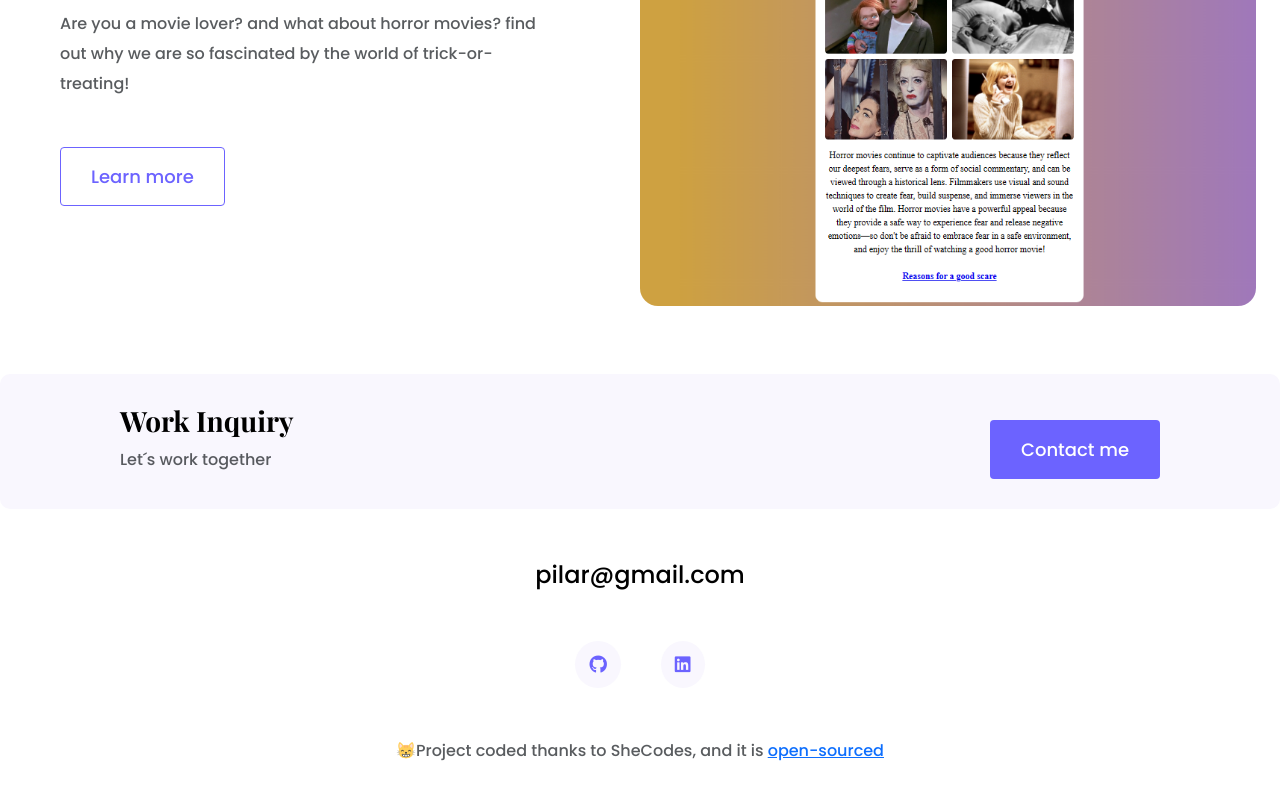
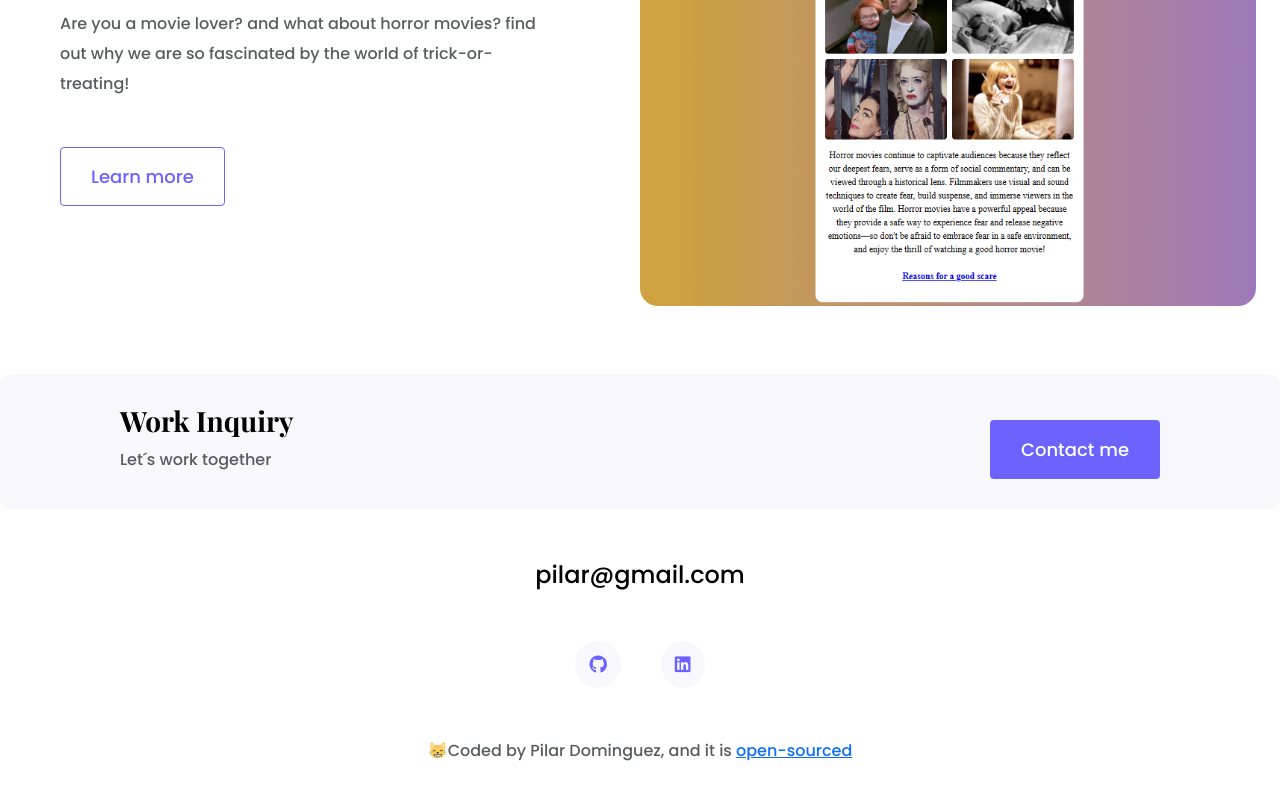
Before and after one commit to Pildomfl/my-portoflio-project, a plain HTML site: page index.html in a window 1280 px wide. Shown: the part 2315-3115 px from the top of the page. Drawn offline with nearby package versions, Linux system fonts and the light colour scheme.

Commit message:
final update

```diff
--- a/index.html
+++ b/index.html
@@ -171,7 +171,7 @@
           </a>
         </div>
         <p class="text-center mt-5 text-muted">
-          😸Project coded thanks to SheCodes, and it is
+          😸Coded by Pilar Dominguez, and it is
           <a
             href="https://github.com/Pildomfl/my-portoflio-project"
             target="_blank"
```
Also changed, not shown: about.html (+2 -2 lines), work.html (+1 -1 lines).
